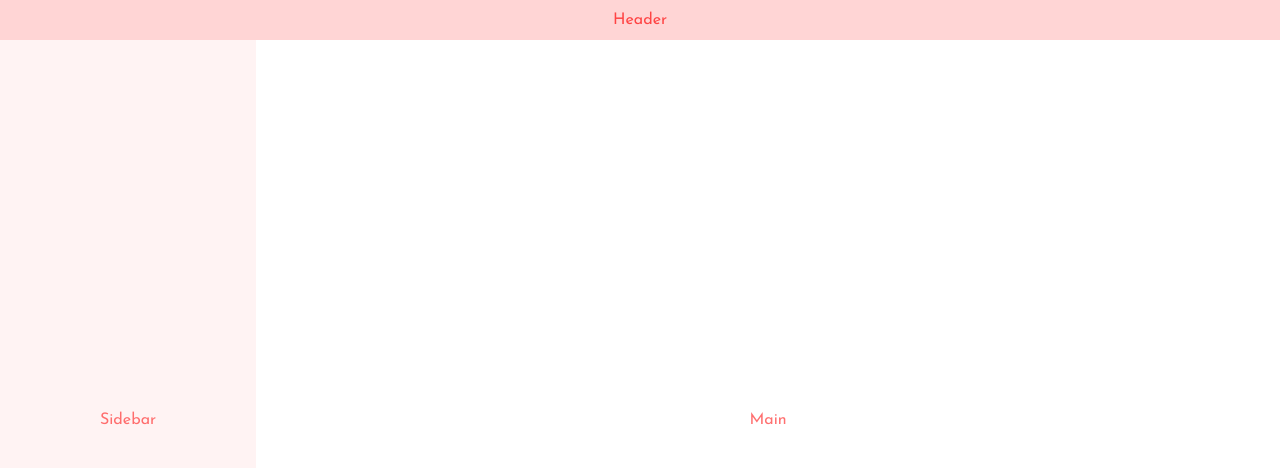
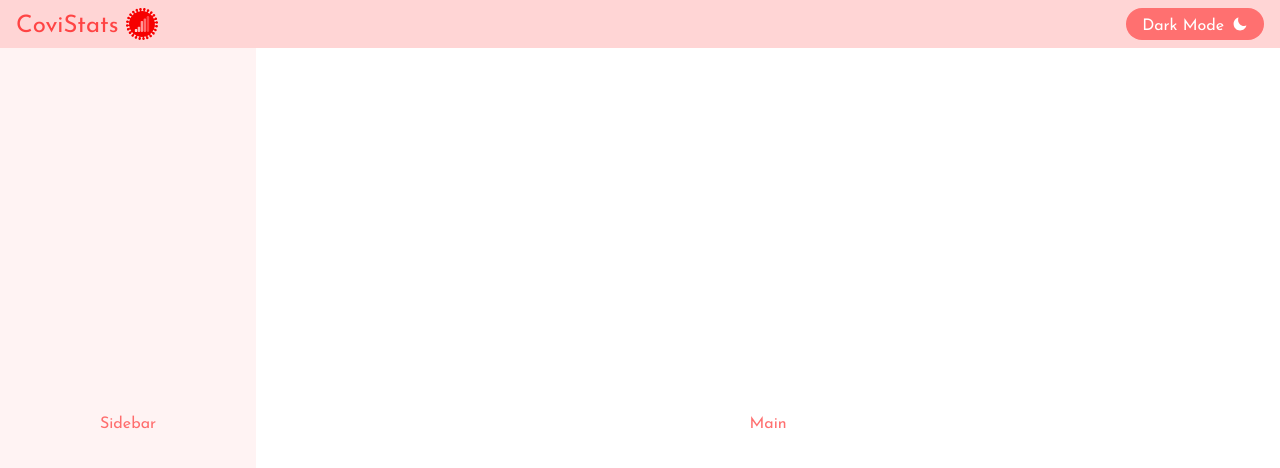
Before and after one commit to NicholasJohansan/CoviStats-Web, a React (Vite) app: page / in a window 1280 px wide. Shown: the top 468 px of the page. Built offline with nearby package versions, Linux system fonts and the light colour scheme.

Commit message:
Add header

```diff
--- a/src/components/layout/Header.tsx
+++ b/src/components/layout/Header.tsx
@@ -1,23 +1,92 @@
-import React from "react"
+import React, { useEffect, useState } from "react"
+import headerLogo from '../../assets/svg/header_logo.svg';
 import { createStyles, Style } from "../../utils";
 
 const styles: Style = createStyles({
   header: [
     "bg-pink",
     "text-pink-fg",
-    "h-10",
     "flex",
-    "justify-center",
-    "items-center"
+    "justify-between",
+    "items-center",
+    "py-2",
+    "px-4",
+    "select-none"
+  ],
+  headerLeft: [
+    "flex",
+    "items-center",
+    "gap-2",
+    "text-2xl",
+  ],
+  headerRight: [
+    "flex",
+    "items-center",
+    "gap-2",
+    "bg-watermelon",
+    "text-white",
+    "px-4",
+    "py-1",
+    "rounded-full",
+    "cursor-pointer",
+  ],
+  text: [
+    "relative",
+    "top-[0.15rem]"
+  ],
+  logo: [
+    "h-8",
+    "w-8",
+  ],
+  modeIcon: [
+    "h-4",
+    "w-4",
+    "fill-white"
   ]
 });
 
+// <!-- React Icons (IoMdSunny) -->
+const SunIcon: React.FC = () => {
+  return (
+    <svg className={styles.modeIcon} stroke="currentColor" fill="currentColor" stroke-width="0" viewBox="0 0 512 512" height="1em" width="1em" xmlns="http://www.w3.org/2000/svg">
+      <path d="M277.3 32h-42.7v64h42.7V32zm129.1 43.7L368 114.1l29.9 29.9 38.4-38.4-29.9-29.9zm-300.8 0l-29.9 29.9 38.4 38.4 29.9-29.9-38.4-38.4zM256 128c-70.4 0-128 57.6-128 128s57.6 128 128 128 128-57.6 128-128-57.6-128-128-128zm224 106.7h-64v42.7h64v-42.7zm-384 0H32v42.7h64v-42.7zM397.9 368L368 397.9l38.4 38.4 29.9-29.9-38.4-38.4zm-283.8 0l-38.4 38.4 29.9 29.9 38.4-38.4-29.9-29.9zm163.2 48h-42.7v64h42.7v-64z"></path>
+    </svg>
+  );
+};
+
+// <!-- React Icons (IoMdMoon) -->
+const MoonIcon: React.FC = () => {
+  return (
+    <svg className={styles.modeIcon} stroke="currentColor" fill="currentColor" stroke-width="0" viewBox="0 0 512 512" height="1em" width="1em" xmlns="http://www.w3.org/2000/svg">
+      <path d="M195 125c0-26.3 5.3-51.3 14.9-74.1C118.7 73 51 155.1 51 253c0 114.8 93.2 208 208 208 97.9 0 180-67.7 202.1-158.9-22.8 9.6-47.9 14.9-74.1 14.9-106 0-192-86-192-192z"></path>
+    </svg>
+  );
+};
+
 const Header: React.FC = () => {
+  const prefersDark = window.matchMedia('(prefers-color-scheme: dark)').matches;
+  const [isDarkMode, setIsDarkMode] = useState<boolean>(prefersDark);
+
+  useEffect(() => {
+
+  }, [isDarkMode]);
+
   return (
     <header className={styles.header}>
-      Header
+      <div className={styles.headerLeft}>
+        {/* Left */}
+        <span className={styles.text}>CoviStats</span>
+        <img className={styles.logo} src={headerLogo} draggable="false" />
+      </div>
+      <div
+        className={styles.headerRight}
+        onClick={() => setIsDarkMode(!isDarkMode)}>
+        {/* Right */}
+        <span className={styles.text}>{ isDarkMode ? "Light" : "Dark" } Mode</span>
+        { isDarkMode ? <SunIcon /> : <MoonIcon /> }
+      </div>
     </header>
   );
-}
+};
 
 export default Header;
```
Also changed, not shown: src/assets/svg/header_logo.svg (added).
